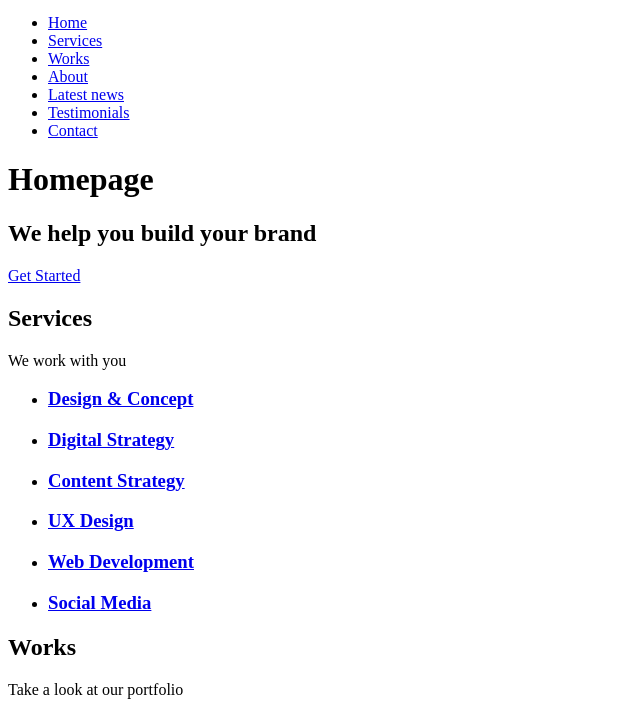
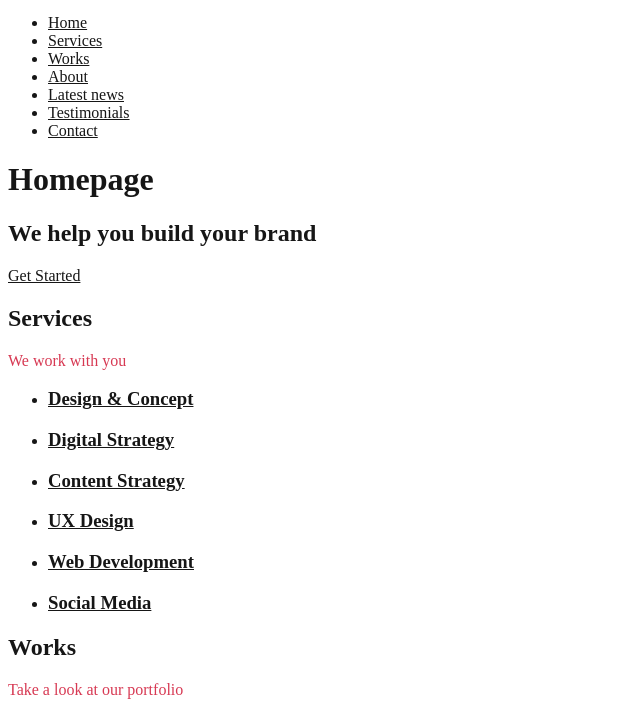
Before and after one commit to Korchea/holbertonschool-web_front_end, a plain HTML site: page CSS_advanced/index.html in a window 1280 px wide. Shown: the part 54-767 px from the top of the page, without its empty margins (0-640 px from the left). Drawn offline with Linux system fonts and the light colour scheme; files that its build step writes are made by us from their sources; files whose address does not match are found by name.

Commit message:
Task 2 completed

```diff
--- a/CSS_advanced/index.html
+++ b/CSS_advanced/index.html
@@ -8,7 +8,7 @@
     <meta name="description" content="Description of the page less than 150 characters">
     <link rel="icon" type="image/png" href="images/favicon.jpg">
     <link href="https://fonts.googleapis.com/css?family=Open+Sans:400,700|Raleway:700&display=swap" rel="stylesheet">
-    <link rel='stylesheet' href='1-style.css'>
+    <link rel='stylesheet' href='2-style.css'>
 </head>
 
 <body>
--- a/CSS_advanced/styles/2-style.css
+++ b/CSS_advanced/styles/2-style.css
@@ -10,14 +10,14 @@ a {
     color: #161616;
 }
 
-visually-hidden {
+.visually-hidden {
     color: none;
 }
 
-card-category {
+.card-category {
     color: #D73953;
 }
 
-section-tagline {
+.section-tagline {
     color: #D73953;
 }
```
